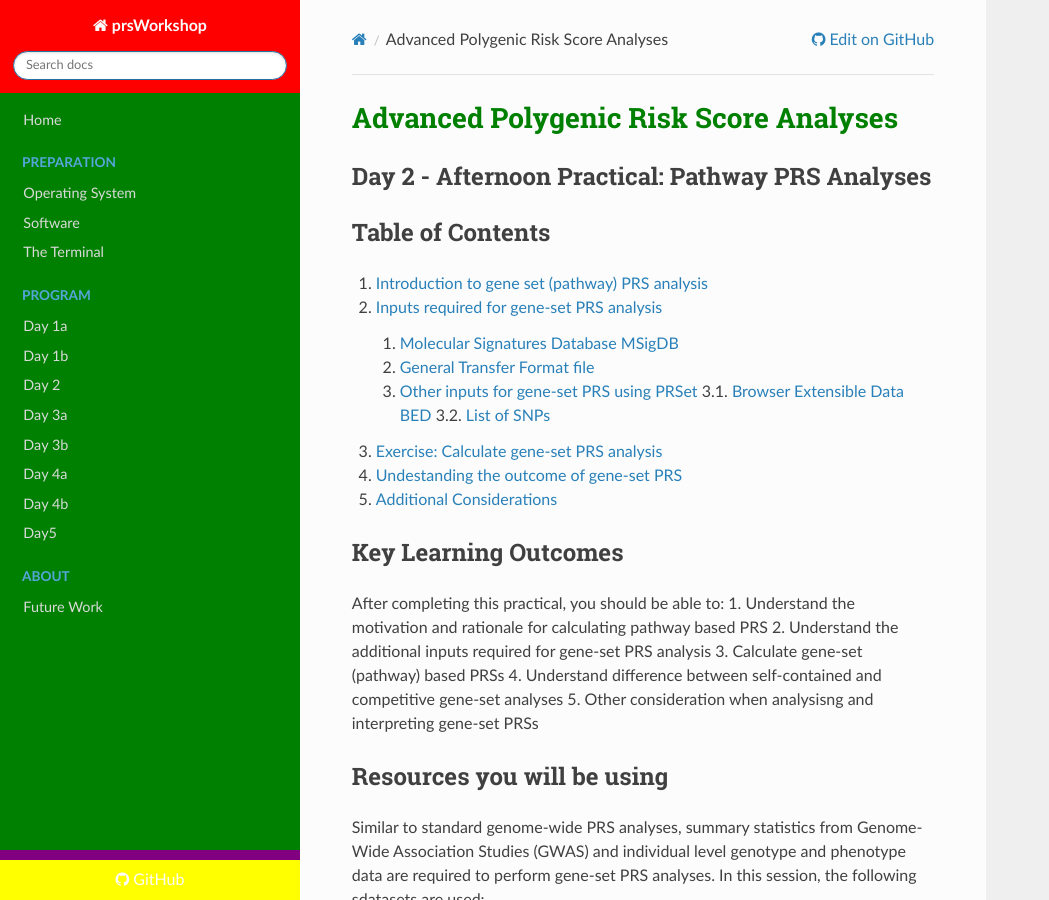
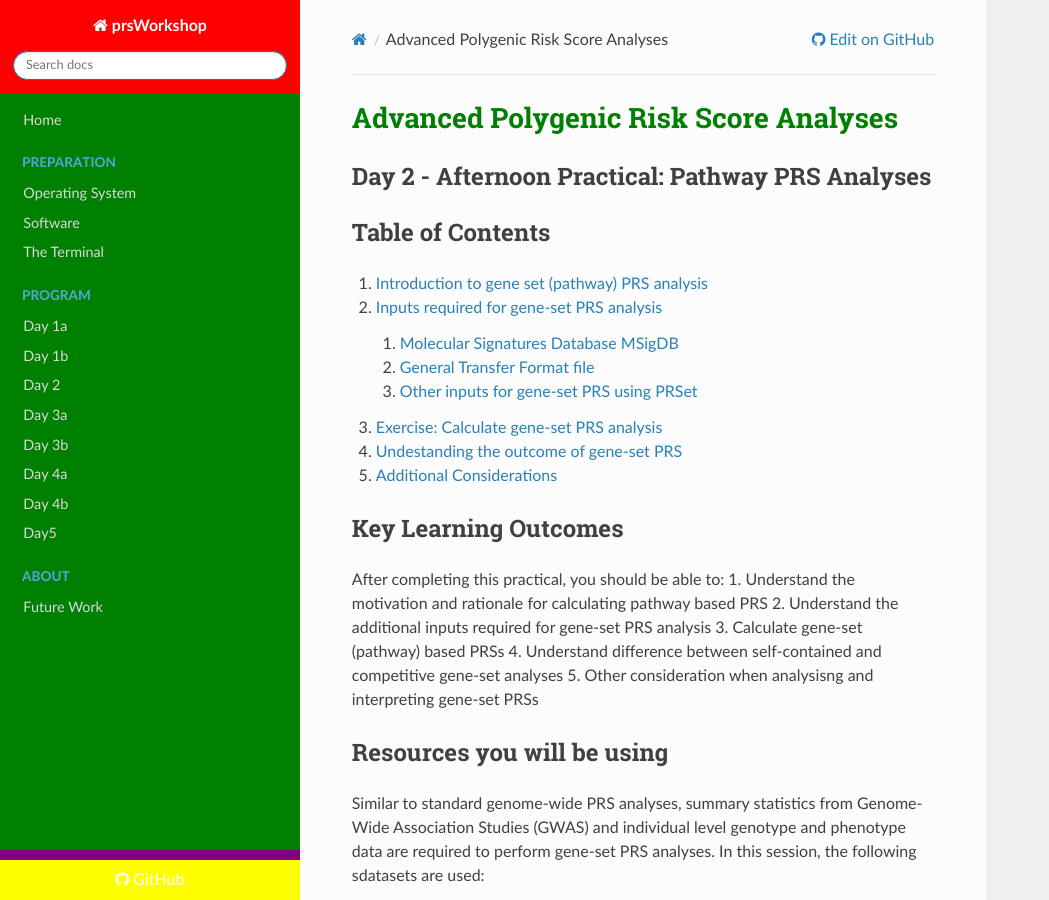
Before and after one commit to tadesouaiaia/prsWorkshop-website, an MkDocs documentation site: the page built from docs/Day2b.docx.md, in a window 1280 px wide and 900 px high. Shown: the whole window, without its empty margins (0-1049 px from the left). Built offline with MkDocs 1.6.1, drawn with Linux system fonts in a browser that asks for light colours; nearby versions of some CDN libraries; comment, search, counter and statistics services are not loaded.

Commit message:
Remove level 3 in table of contents

```diff
--- a/docs/Day2b.docx.md
+++ b/docs/Day2b.docx.md
@@ -9,8 +9,6 @@
      1. [Molecular Signatures Database MSigDB](#molecular-signatures-Database-msigdb)
      2. [General Transfer Format file](#general-transfer-format-file)
      3. [Other inputs for gene-set PRS using PRSet](#other-inputs)
-       3.1. [Browser Extensible Data BED](#browser-extensible-data-bed)
-       3.2. [List of SNPs](#list-of-snps)
   3. [Exercise: Calculate gene-set PRS analysis](#exercise-4-gene-set-based-prs-analysis)
   4. [Undestanding the outcome of gene-set PRS](#gene-set-enrichment-analysis)
   5. [Additional Considerations](#considerations)
```
